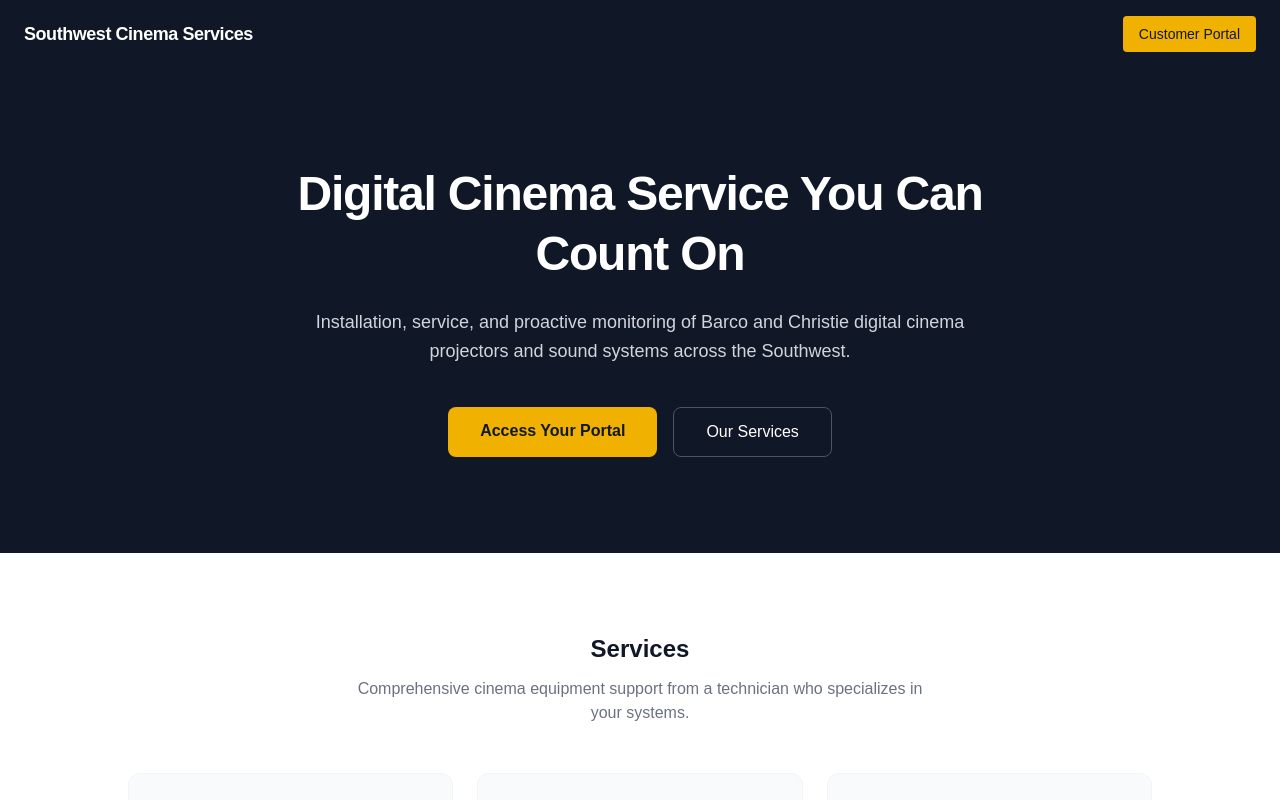
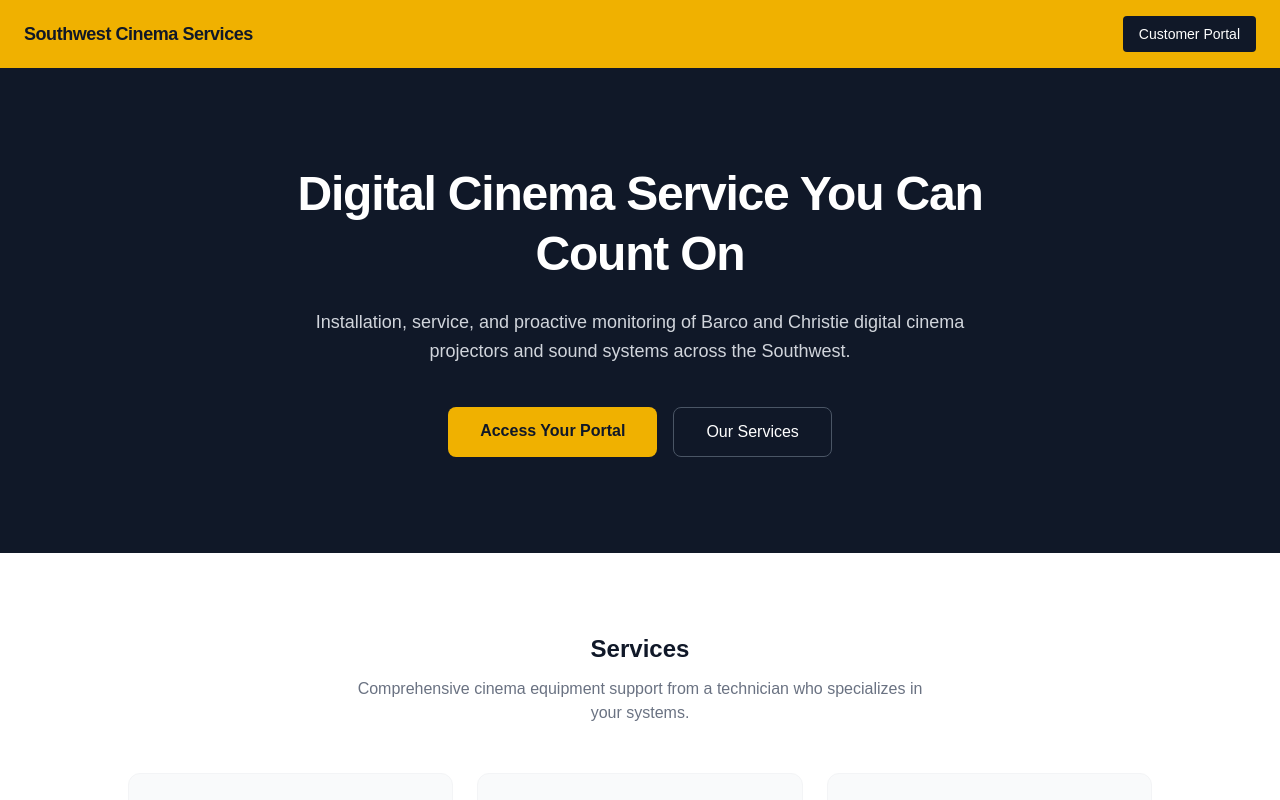
Before and after one commit to AaronRTucker/southwest-cinema-services-website, a Next.js app: page / in a window 1280 px wide. Shown: the top 800 px of the page. Built offline with nearby package versions, Linux system fonts and the light colour scheme.

Commit message:
Change nav bar to yellow to distinguish from hero

```diff
--- a/src/app/page.tsx
+++ b/src/app/page.tsx
@@ -4,11 +4,11 @@
   return (
     <div className="flex flex-col min-h-screen">
       {/* Nav */}
-      <header className="bg-gray-900 text-white px-6 py-4 flex items-center justify-between sticky top-0 z-10">
-        <span className="font-semibold text-lg tracking-tight">Southwest Cinema Services</span>
+      <header className="bg-yellow-500 px-6 py-4 flex items-center justify-between sticky top-0 z-10">
+        <span className="font-semibold text-lg tracking-tight text-gray-900">Southwest Cinema Services</span>
         <Link
           href="/login"
-          className="text-sm bg-yellow-500 hover:bg-yellow-400 text-gray-900 font-medium px-4 py-2 rounded transition-colors"
+          className="text-sm bg-gray-900 hover:bg-gray-700 text-white font-medium px-4 py-2 rounded transition-colors"
         >
           Customer Portal
         </Link>
```
